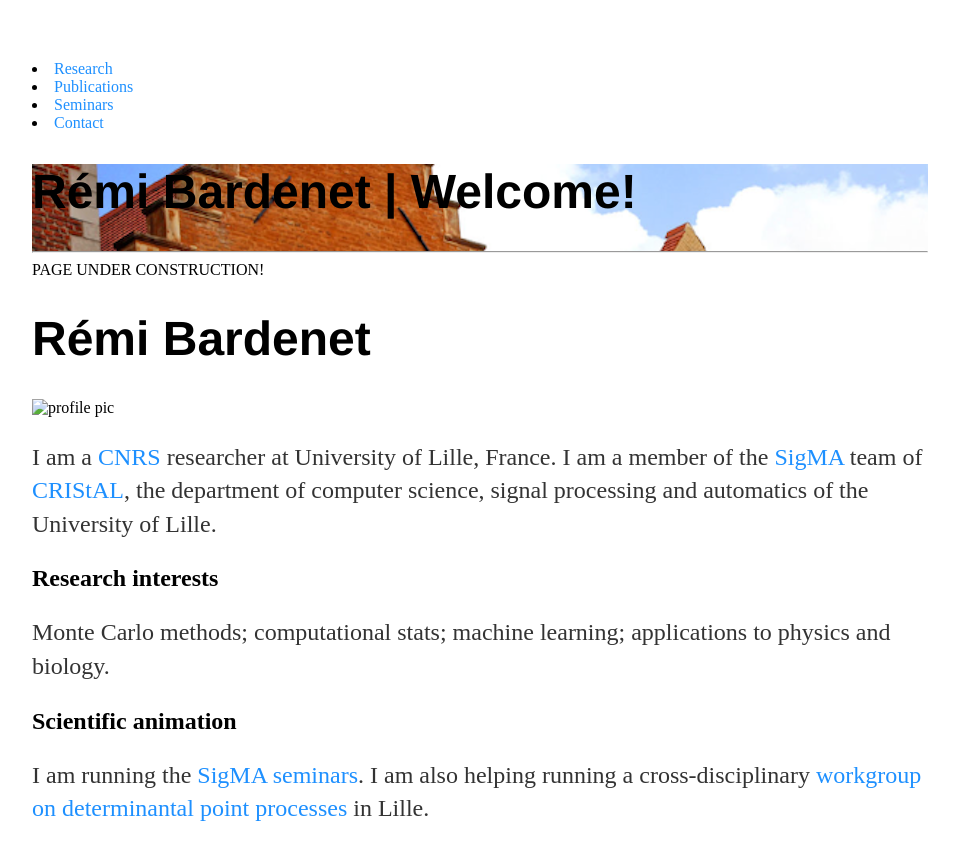
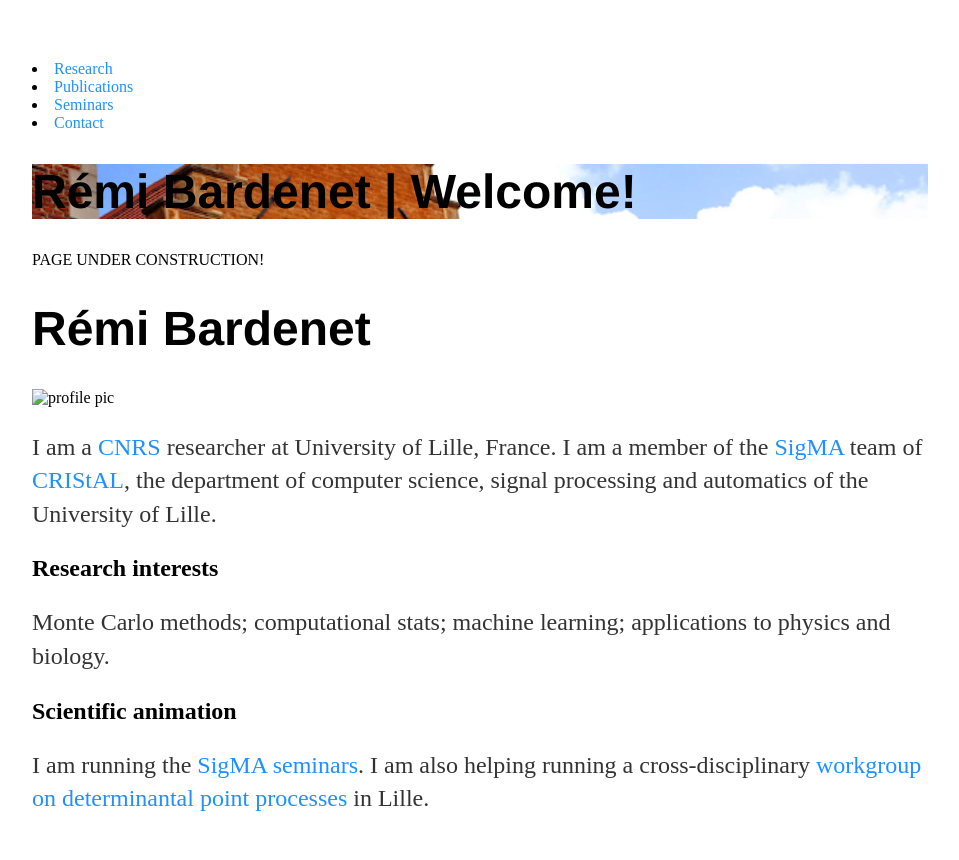
Before and after one commit to rbardenet/rbardenet.github.io, a Jekyll site: the page built from index.html, in a window 1280 px wide. Shown: the top 860 px of the page, without its empty margins (160-1119 px from the left). Built offline with Jekyll 4.4.1, drawn with Linux system fonts in a browser that asks for light colours.

Commit message:
removed mobile support

```diff
--- a/_layouts/page.html
+++ b/_layouts/page.html
@@ -4,13 +4,7 @@
 
 <!-- Page Header -->
 <header class="intro-header" style="background-image: url('{{ site.baseurl }}/{{ page.header-img }}')">
-    <div class="container">
-                <div class="site-heading">
                     <h1>{% if page.title %}{{ page.title }}{% else %}{{ site.title }}{% endif %}</h1>
-                    <hr class="small">
-                    <span class="subheading">{{ page.description }}</span>
-        </div>
-    </div>
 </header>
 
 
```
